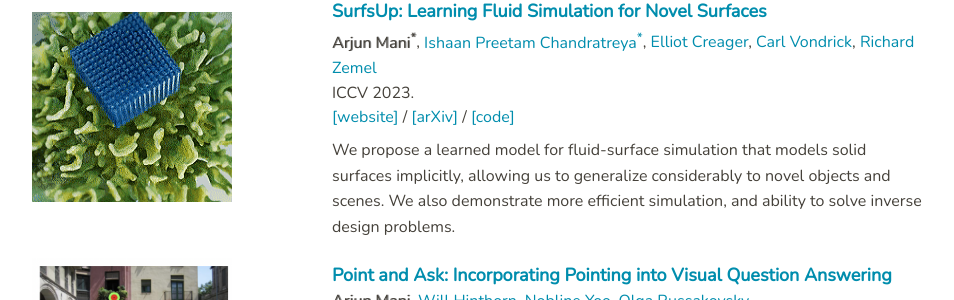
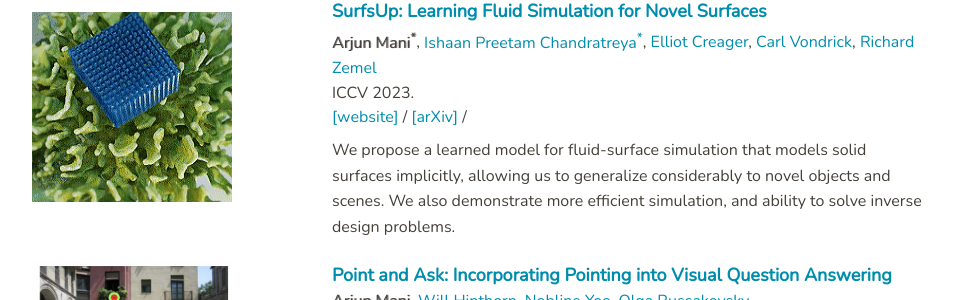
Before and after one commit to arjun-mani/arjun-mani.github.io, a Jekyll site: the page built from index.html, in a window 1280 px wide. Shown: the part 666-966 px from the top of the page, without its empty margins (160-1114 px from the left). Built offline with Jekyll 4.4.1, drawn with Linux system fonts in a browser that asks for light colours.

Commit message:
editing surfsup links

```diff
--- a/index.html
+++ b/index.html
@@ -75,10 +75,10 @@
 		<img style="height:190px; width:200px" src="../imgs/coralgif3.gif">
 	</div>
 	<div class="research-desc">
-		<p style="font-size:18px;font-weight:1000"><a href="https://arxiv.org/abs/2304.061971">SurfsUp: Learning Fluid Simulation for Novel Surfaces</a></p>
-        <p><span class="extra-bold">Arjun Mani<sup>*</sup></span>, <a href="https://www.cs.columbia.edu/~ipc2107/">Ishaan Preetam Chandratreya<sup>*</sup></a>, <a href="https://www.cs.toronto.edu/~creager/">Elliot Creager</a>, <a href="hhttp://www.cs.columbia.edu/~vondrick/">Carl Vondrick</a>, <a href="http://www.cs.columbia.edu/~zemel/">Richard Zemel</a></p>
+		<p style="font-size:18px;font-weight:1000"><a href="https://surfsup.cs.columbia.edu/">SurfsUp: Learning Fluid Simulation for Novel Surfaces</a></p>
+        <p><span class="extra-bold">Arjun Mani<sup>*</sup></span>, <a href="https://www.cs.columbia.edu/~ipc2107/">Ishaan Preetam Chandratreya<sup>*</sup></a>, <a href="https://www.cs.toronto.edu/~creager/">Elliot Creager</a>, <a href="https://www.cs.columbia.edu/~vondrick/">Carl Vondrick</a>, <a href="https://www.cs.columbia.edu/~zemel/">Richard Zemel</a></p>
         <p>ICCV 2023.</p>
-        <p><a href="https://surfsup.cs.columbia.edu/">[website]</a> / <a href="https://arxiv.org/abs/2304.061971">[arXiv]</a> / <a href="https://github.com/princetonvisualai/pointingqa">[code]</a></p><br>
+        <p><a href="https://surfsup.cs.columbia.edu/">[website]</a> / <a href="https://arxiv.org/abs/2304.06197">[arXiv]</a> / </p><br>
   	<p>We propose a learned model for fluid-surface simulation that models solid surfaces implicitly, allowing us to generalize considerably to novel objects and scenes. We also demonstrate more efficient simulation, and ability to solve inverse design problems. </p>
 	</div>
 </div>
```
